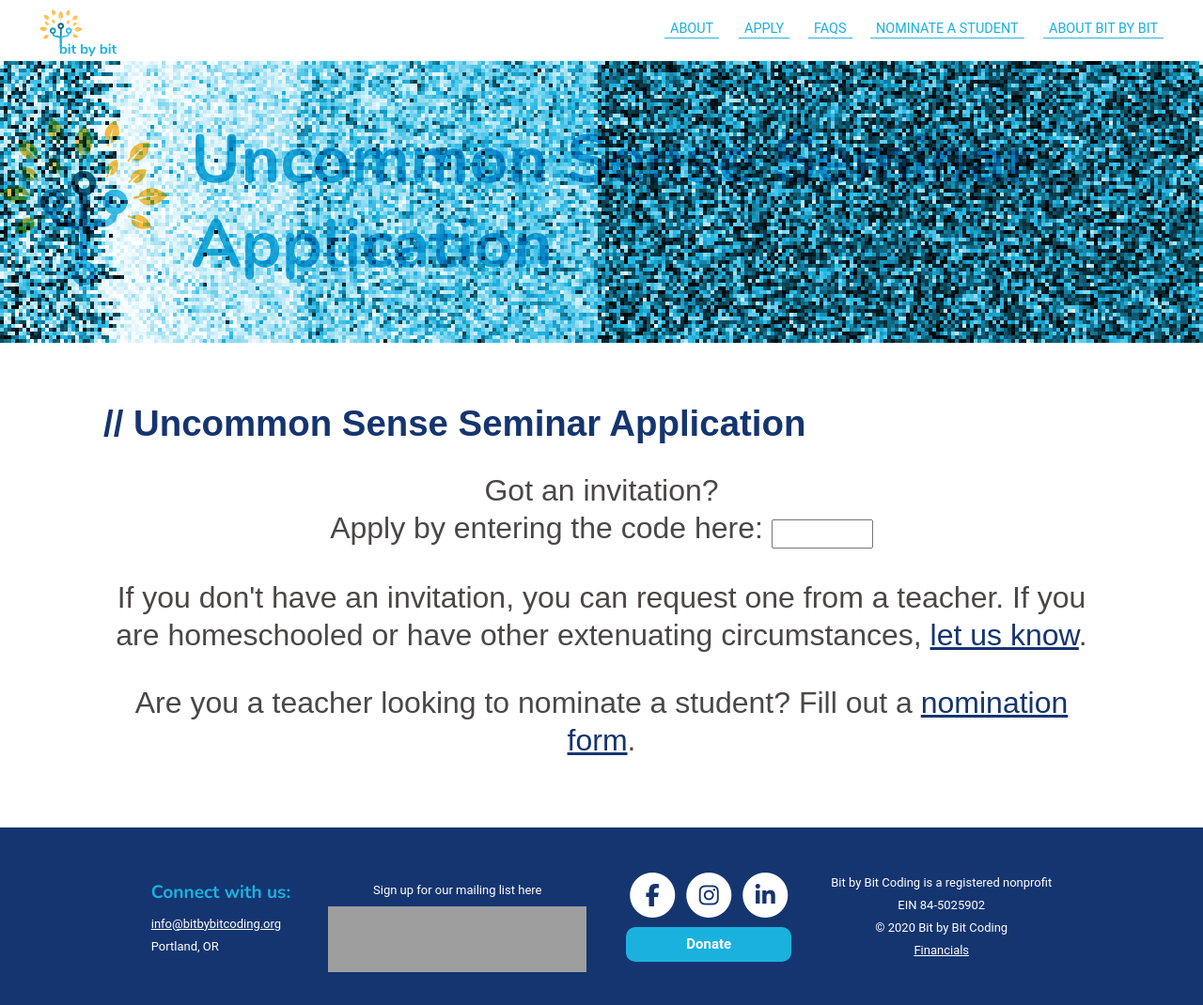
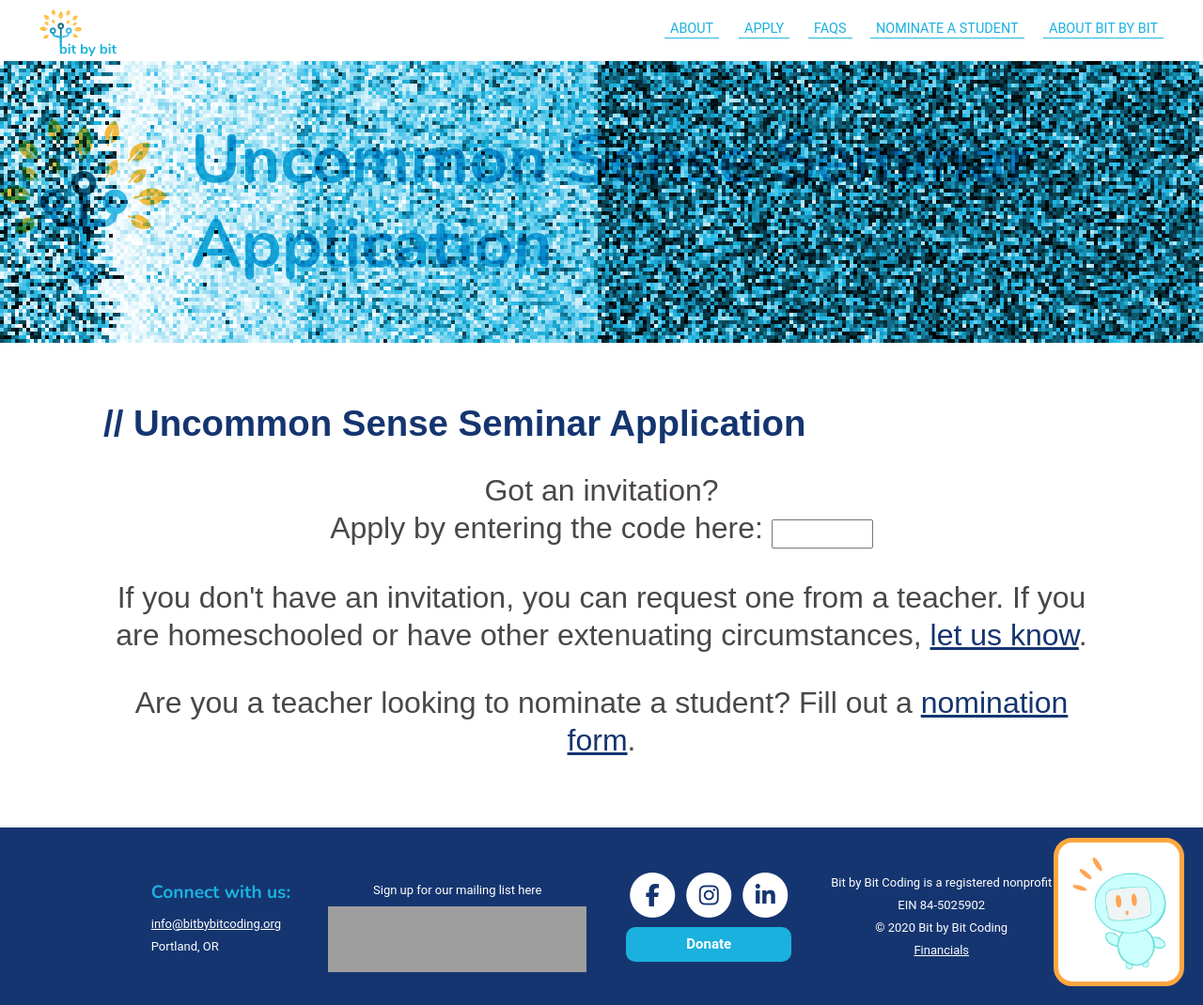
Before and after one commit to bit-by-bit-coding/bxb-website, a Jekyll site: the page built from usreferral.html, in a window 1280 px wide and 1070 px high. Shown: the whole window at 94% size. Built offline with Jekyll 4.4.1, drawn with Linux system fonts in a browser that asks for light colours; nearby versions of some CDN libraries; some web fonts are replaced; grey boxes are pictures that could not be loaded.

Commit message:
add to us summer layout

```diff
--- a/_layouts/us-summer.html
+++ b/_layouts/us-summer.html
@@ -66,7 +66,9 @@
 	<div class="content">
 		{{ content }}
 	</div>
-
+	<div id="alert">
+		<img id="alertbot" src="imgs/alertbot.PNG">
+	</div>
 	<!--Footer-->
 	{% include footer.html %}
 
```
